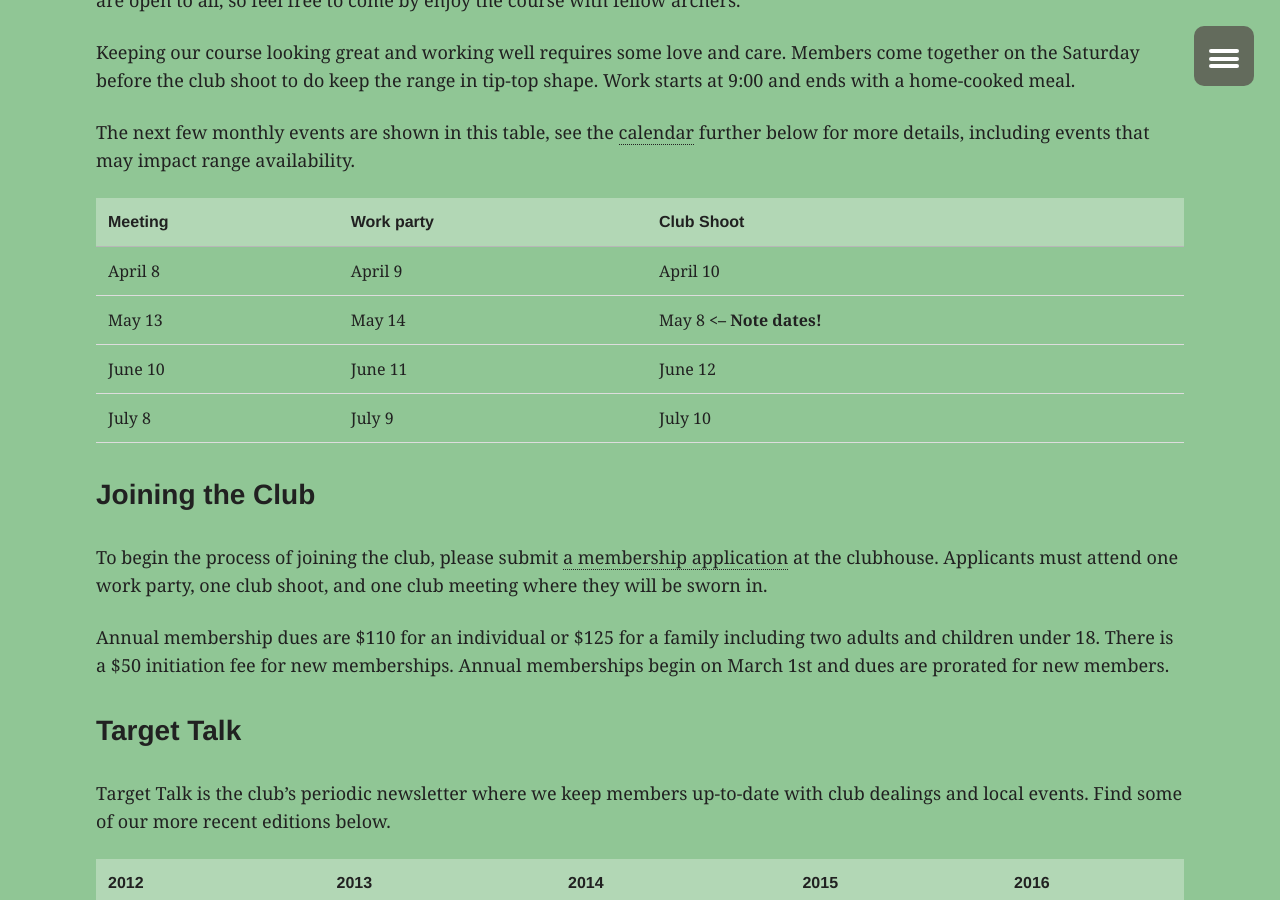
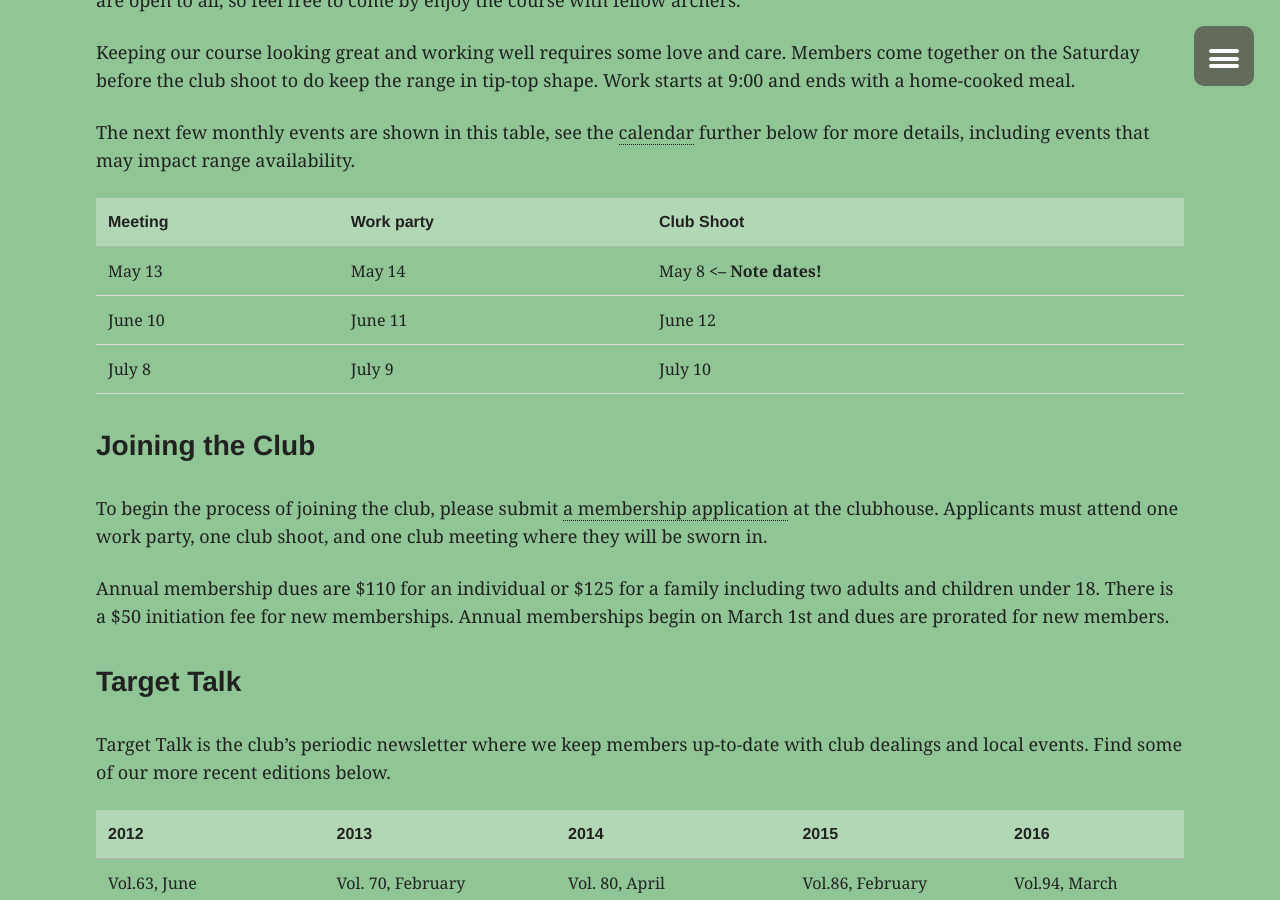
Before and after one commit to reboarchers/reboarchers.github.io, a Jekyll site: the page built from membership.md, in a window 1280 px wide and 900 px high, scrolled down 752 px. Built offline with Jekyll 4.4.1, drawn with Linux system fonts in a browser that asks for light colours.

Commit message:
April Events passed.

```diff
--- a/membership.md
+++ b/membership.md
@@ -28,7 +28,6 @@ for more details, including events that may impact range availability.
 
 Meeting   | Work party   | Club Shoot
 ----------|--------------|-----------
-April 8   | April 9      | April 10
 May 13    | May 14       | May 8  **<-- Note dates!**
 June 10   | June 11      | June 12
 July 8    | July 9       | July 10
```
